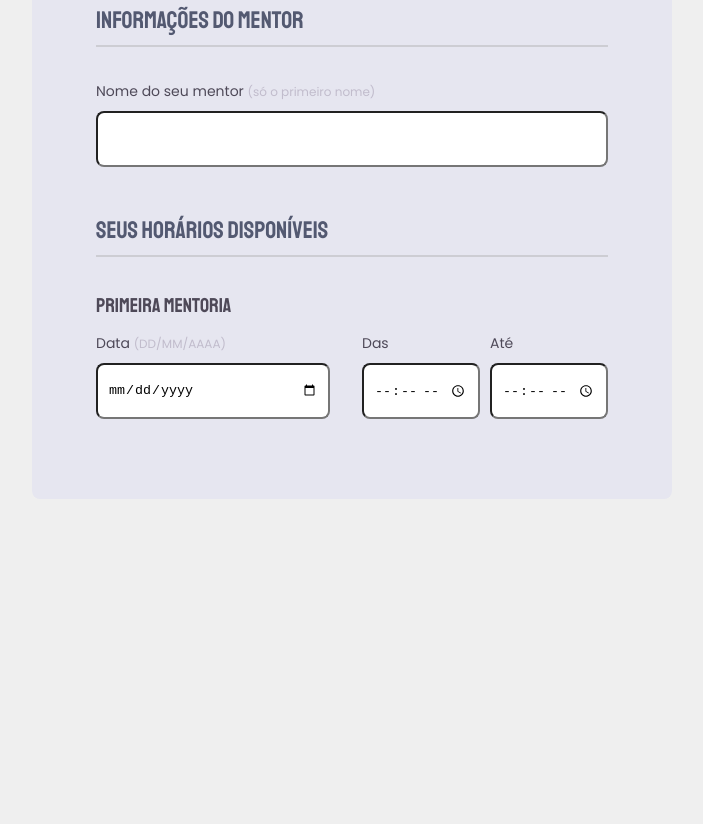
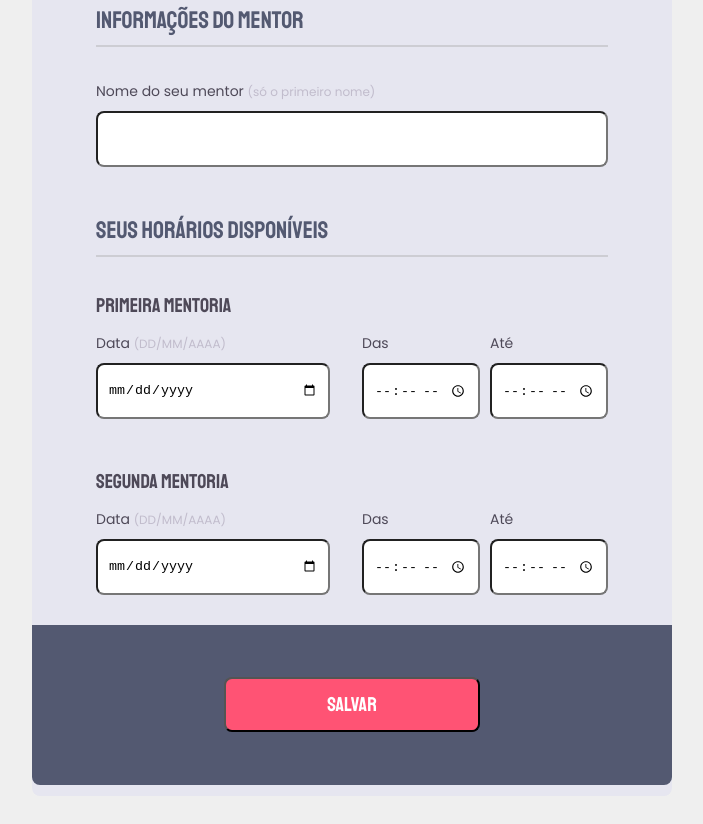
Before and after one commit to ItaloFontes/Formulario-avan-ado, a plain HTML site: page index.html in a window 1280 px wide. Shown: the part 809-1633 px from the top of the page, without its empty margins (288-991 px from the left). Before the commit the page ends 1366 px from the top, so only its background shows below. Drawn offline with Linux system fonts and the light colour scheme.

Commit message:
Add files via upload

```diff
--- a/index.html
+++ b/index.html
@@ -26,7 +26,7 @@
 
             <div class="Nome_2">
             <label id="Label_nome">Nome</label>
-            <input type="text" id="Input_nome">
+            <input type="text" id="Input_nome" required>
             </div>
 
              <div class="Sobrenome">
@@ -83,6 +83,32 @@
             </div>
         </fieldset>
 
+
+        <fieldset>
+
+            <h2>Segunda mentoria</h2>
+
+            <div class="Mentoria_1">
+
+            <div class="date">
+                <label id="date">Data <span>(DD/MM/AAAA)</span></label>
+                <input type="date" id="date_input">
+            </div>
+
+             <div class="Das">
+            <label id="Das">Das</label>
+            <input type="time" id="Input_das">
+            </div>
+            <div class="ate">
+                <label id="ate">Até</label>
+                <input type="time" id="Input_ate">
+                </div>
+            </div>
+        </fieldset>
+
+        <div class="buttom">
+            <button>SALVAR</button>
+        </div>
         </form>
 
 
--- a/style.css
+++ b/style.css
@@ -119,6 +119,8 @@ input {
 }
 
 
+/* Primeira e segunda mentoria */
+
 .Nome {
     display: flex;
     gap: 30px;
@@ -145,3 +147,45 @@ input {
 .ate {
     width: 25%;
 }
+
+/* Primeira e segunda mentoria */
+
+.buttom {
+    display: flex;
+    align-items: center;
+    margin: 0;
+    margin-top: 66px;
+}
+
+.buttom::before{
+    content: "";
+    background: #535971;
+    width: 50%; height: 160px;
+    position: absolute;
+    right: 25%;
+    left: 25%;
+    z-index: 0;
+    border-radius: 0 0 8px 8px;
+}
+
+
+button {
+    position: relative;
+    width: 50%; height: 55PX;
+    border-radius: 8px;
+    margin: auto;
+    background: #FF5374;
+    color: #FFFFFF;
+
+    font-family: "Staatliches", sans-serif;
+    font-weight: 400;
+    font-style: normal;
+    font-size: 20px;
+    line-height: 26px;
+}
+
+button:hover {
+    background-color: rgb(24, 77, 24);
+    transition-duration: 0.2s;
+    box-shadow: 0 8px 16px 0 rgba(50, 207, 11, 0.2), 0 6px 20px 0 rgba(0,0,0,0.19);
+}
```
